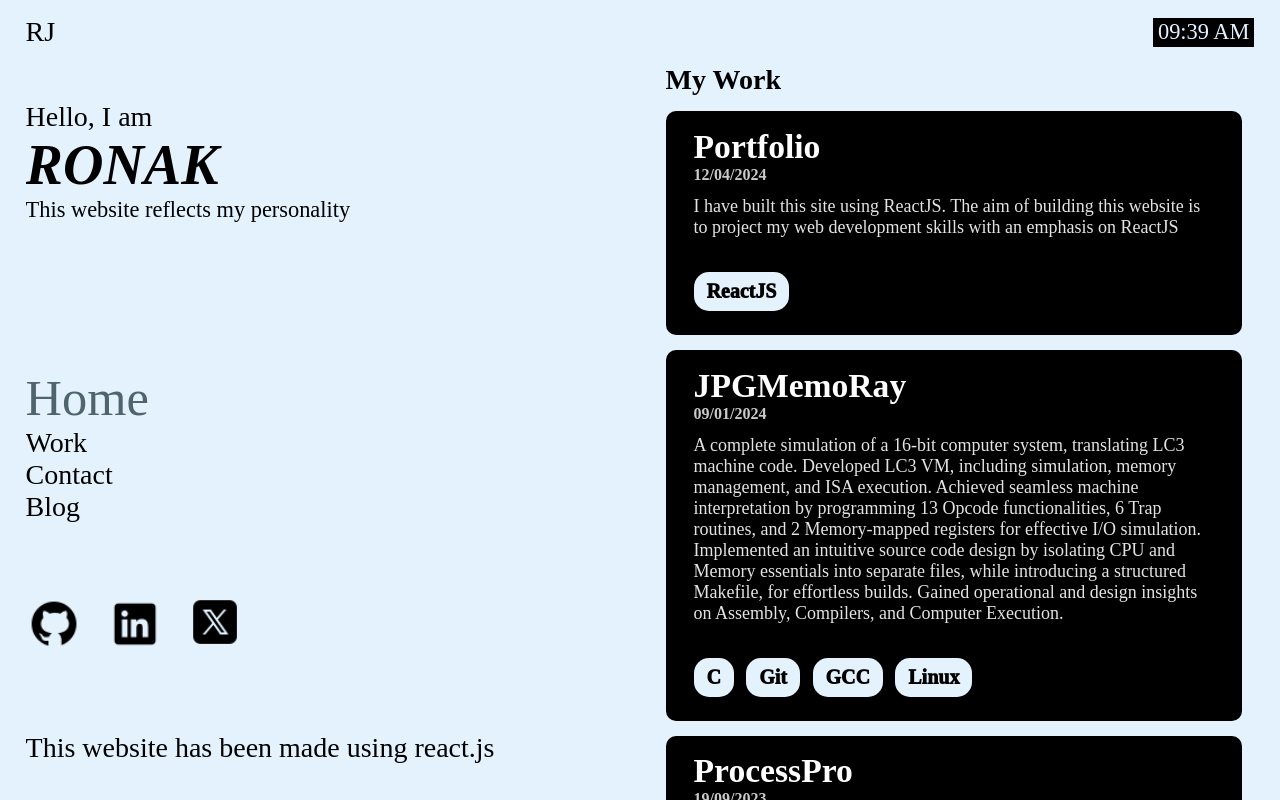
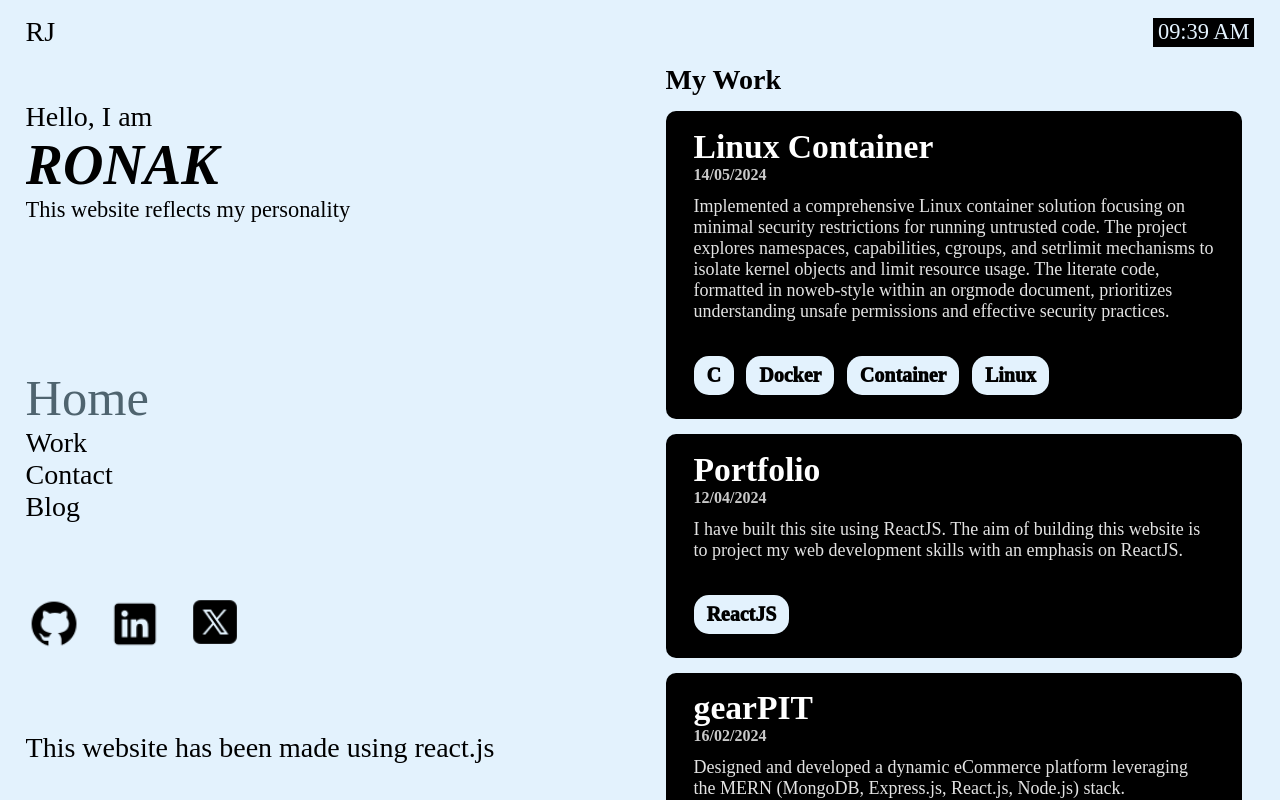
Before and after one commit to ronak4195/Portfolio, a React (Create React App) app: page /work in a window 1280 px wide. Built offline with nearby package versions, Linux system fonts and the light colour scheme.

Commit message:
workUpdate

```diff
--- a/src/components/data/projectData.js
+++ b/src/components/data/projectData.js
@@ -1,32 +1,48 @@
 let projectData = [
+    {
+        link: "https://github.com/ronak4195/docker-container",
+        title: "Linux Container",
+        date: "14/05/2024",
+        tech: ["C", "Docker", "Container", "Linux"],
+        desc:"Implemented a comprehensive Linux container solution focusing on minimal security restrictions for running untrusted code. The project explores namespaces, capabilities, cgroups, and setrlimit mechanisms to isolate kernel objects and limit resource usage. The literate code, formatted in noweb-style within an orgmode document, prioritizes understanding unsafe permissions and effective security practices."
+    },
     {
         link: "https://github.com/ronak4195/portfolio",
         title: "Portfolio",
         date: "12/04/2024",
         tech: ["ReactJS"],
-        desc:"I have built this site using ReactJS. The aim of building this website is to project my web development skills with an emphasis on ReactJS",
+        desc:"I have built this site using ReactJS. The aim of building this website is to project my web development skills with an emphasis on ReactJS.",
+    },
+    {
+        link: "https://github.com/ronak4195/motoMG",
+        title: "gearPIT",
+        date: "16/02/2024",
+        tech: ["ReactJS", "MongoDB", "ExpressJS", "NodeJS"],
+        desc:"Designed and developed a dynamic eCommerce platform leveraging the MERN (MongoDB, Express.js, React.js, Node.js) stack. Implemented RESTful APIs to enable seamless interaction between the frontend and backend systems. ",
     },
     {
         link: "https://github.com/ronak4195/LC3-VM",
-        title: "JPGMemoRay",
-        date: "09/01/2024",
-        tech: [" C", "Git", "GCC", "Linux"],
+        title: "LC3-VM",
+        date: "19/09/2023",
+        tech: ["C", "ASM", "GCC", "Linux", "Makefile"],
         desc:"A complete simulation of a 16-bit computer system, translating LC3 machine code. Developed LC3 VM, including simulation, memory management, and ISA execution. Achieved seamless machine interpretation by programming 13 Opcode functionalities, 6 Trap routines, and 2 Memory-mapped registers for effective I/O simulation. Implemented an intuitive source code design by isolating CPU and Memory essentials into separate files, while introducing a structured Makefile, for effortless builds. Gained operational and design insights on Assembly, Compilers, and Computer Execution.",
     },
     {
         link: "https://github.com/ronak4195/ProcessPro",
         title: "ProcessPro",
-        date: "19/09/2023",
+        date: "15/04/2023",
         tech: ["Python", "OS", "dd", "grep", "proc", "File System", "Linux"],
         desc:"Python scripts armed to seek kernel-level configurations and manipulate active processes’ data. ◦ Programmed a utility capable of fetching, scanning and writing memory layouts, using proc File System. ◦ Used system tools like dd, grep, and Python’s subprocess library to automate routined OS level tasks, reducing trivial manual interventions by 60%. ◦ Gained practical knowledge accessing and modifying Linux Internals and Kernel Data Structures."
     },
     {
-        link: "https://github.com/ronak4195/LC3-VM",
-        title: "LC3-VM",
-        date: "09/04/2023",
-        tech: ["C", "ASM", "GCC", "Linux", "Makefile"],
+        link: "https://github.com/ronak4195/JPGMemoRay",
+        title: "JPGMemoRay",
+        date: "09/01/2023",
+        tech: [" C", "Git", "GCC", "Linux"],
         desc:"A complete simulation of a 16-bit computer system, translating LC3 machine code. Developed LC3 VM, including simulation, memory management, and ISA execution. Achieved seamless machine interpretation by programming 13 Opcode functionalities, 6 Trap routines, and 2 Memory-mapped registers for effective I/O simulation. Implemented an intuitive source code design by isolating CPU and Memory essentials into separate files, while introducing a structured Makefile, for effortless builds. Gained operational and design insights on Assembly, Compilers, and Computer Execution.",
     },
+
+
 ];
 
 export default projectData;
```
